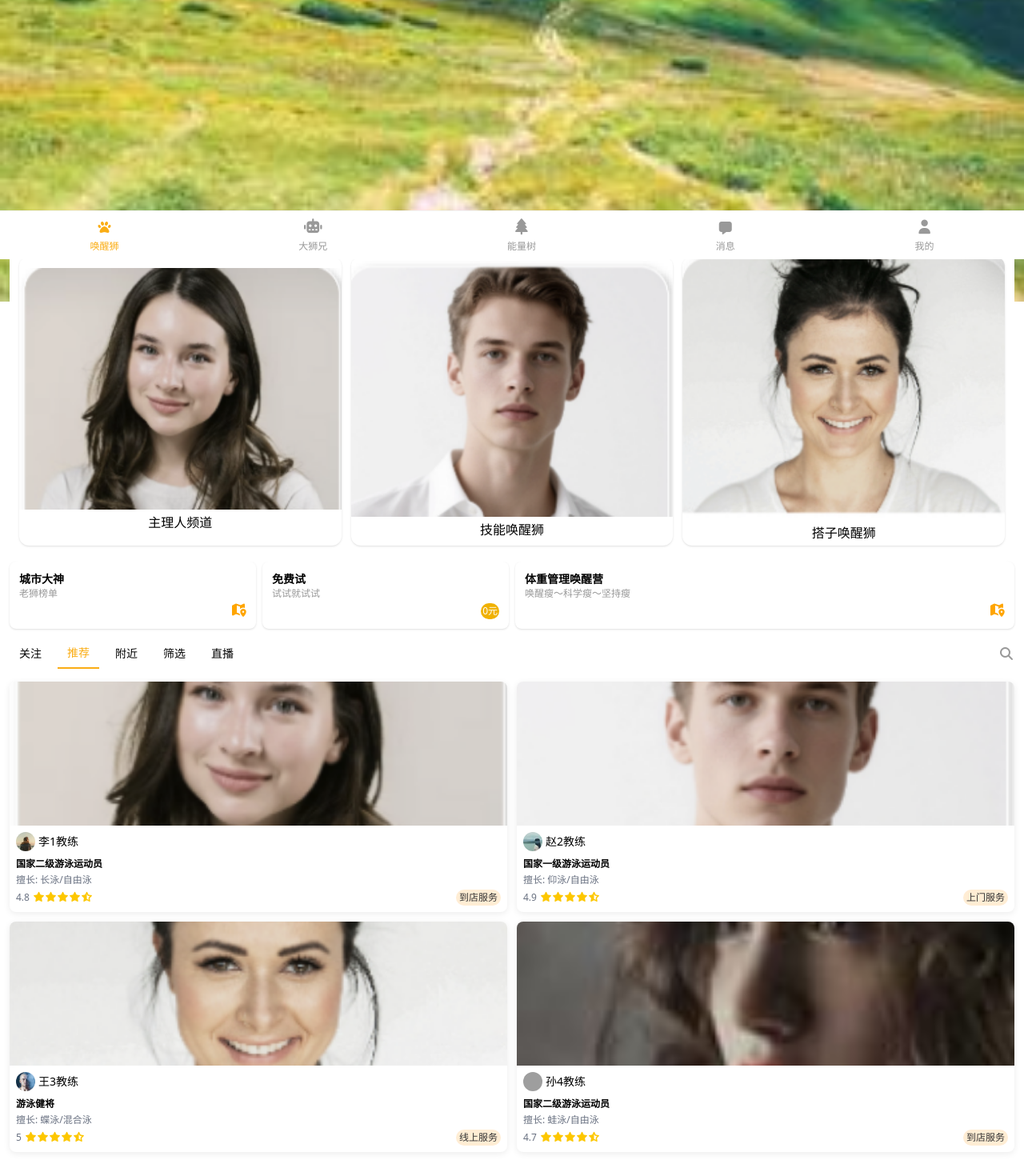
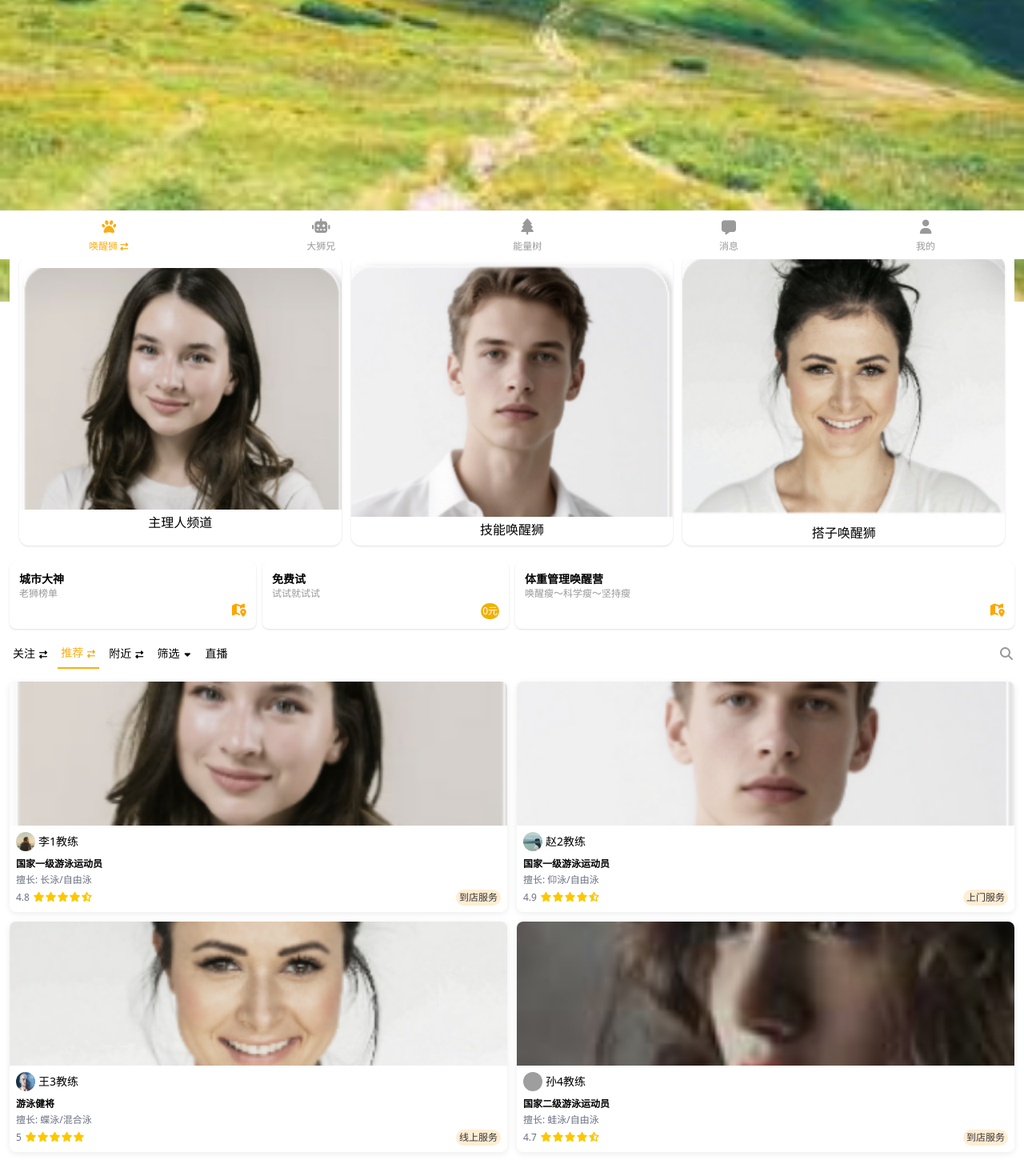
Before and after one commit to RosyDawns/hxs-demo1, a Vue app: page / in a window 1280 px wide. Shown: the part 476-1946 px from the top of the page at 80% size. Built offline with nearby package versions, Linux system fonts and the light colour scheme; grey boxes are pictures that could not be loaded; a web font is replaced by a local one.

Commit message:
add(project): 修复路由跳转重置滚动高度

```diff
--- a/src/components/FooterNav.vue
+++ b/src/components/FooterNav.vue
@@ -8,8 +8,10 @@
         :class="activePage === 'index' ? 'text-primary' : 'text-gray'"
         @click="$router.push('/')"
       >
-        <i class="fa-solid fa-paw"></i>
-        <p class="text-xs mt-1">唤醒狮</p>
+        <i class="fa-solid fa-paw text-lg"></i>
+        <p class="text-xs mt-1 flex items-center">
+          唤醒狮<i class="fa-solid fa-right-left ml-0.5" style="font-size: 10px"></i>
+        </p>
       </button>
       <button
         class="text-center nav-footer"
@@ -40,7 +42,7 @@
         :class="activePage === 'messages' ? 'text-primary' : 'text-gray'"
         @click="$router.push('/messages')"
       >
-        <i class="fa-solid fa-message"></i>
+        <i class="fa-solid fa-message text-lg"></i>
         <p class="text-xs mt-1">消息</p>
       </button>
       <button
--- a/src/views/IndexPage.vue
+++ b/src/views/IndexPage.vue
@@ -133,7 +133,7 @@
     <!-- 分类标签栏 -->
     <div class="flex space-x-2 p-3 overflow-x-auto scrollbar-hide">
       <button
-        class="px-3 py-2 whitespace-nowrap text-sm font-medium nav-action cursor-pointer"
+        class="px-1 py-2 whitespace-nowrap text-sm font-medium nav-action cursor-pointer"
         :class="
           selectedCategory === '关注'
             ? 'text-primary border-b-2 border-primary text-orange'
@@ -141,10 +141,10 @@
         "
         @click="handleCategoryClick('关注')"
       >
-        关注
+        关注 <i class="fa-solid fa-right-left" style="font-size: 10px"></i>
       </button>
       <button
-        class="px-3 py-2 whitespace-nowrap text-sm font-medium nav-action cursor-pointer"
+        class="px-1 py-2 whitespace-nowrap text-sm font-medium nav-action cursor-pointer"
         :class="
           selectedCategory === '推荐'
             ? 'text-primary border-b-2 border-primary text-orange'
@@ -152,10 +152,10 @@
         "
         @click="handleCategoryClick('推荐')"
       >
-        推荐
+        推荐 <i class="fa-solid fa-right-left" style="font-size: 10px"></i>
       </button>
       <button
-        class="px-3 py-2 whitespace-nowrap text-sm font-medium nav-action cursor-pointer"
+        class="px-1 py-2 whitespace-nowrap text-sm font-medium nav-action cursor-pointer"
         :class="
           selectedCategory === '附近'
             ? 'text-primary border-b-2 border-primary text-orange'
@@ -163,10 +163,10 @@
         "
         @click="handleCategoryClick('附近')"
       >
-        附近
+        附近 <i class="fa-solid fa-right-left" style="font-size: 10px"></i>
       </button>
       <button
-        class="px-3 py-2 whitespace-nowrap text-sm font-medium nav-action cursor-pointer"
+        class="px-1 py-2 whitespace-nowrap text-sm font-medium nav-action cursor-pointer"
         :class="
           selectedCategory === '筛选'
             ? 'text-primary border-b-2 border-primary text-orange'
@@ -174,10 +174,10 @@
         "
         @click="handleCategoryClick('筛选')"
       >
-        筛选
+        筛选 <i class="fa-solid fa-caret-down" style="font-size: 10px"></i>
       </button>
       <button
-        class="px-3 py-2 whitespace-nowrap text-sm font-medium nav-action cursor-pointer"
+        class="px-1 py-2 whitespace-nowrap text-sm font-medium nav-action cursor-pointer"
         :class="
           selectedCategory === '直播'
             ? 'text-primary border-b-2 border-primary text-orange'
@@ -223,13 +223,15 @@
             <div class="flex items-center">
               <span class="text-xs text-gray-500 mr-1">{{ coach.rating }}</span>
               <div class="flex">
-                <i class="fa-solid fa-star text-yellow-400 text-xs"></i>
-                <i class="fa-solid fa-star text-yellow-400 text-xs"></i>
-                <i class="fa-solid fa-star text-yellow-400 text-xs"></i>
-                <i class="fa-solid fa-star text-yellow-400 text-xs"></i>
-                <i
-                  class="fa-solid fa-star-half-stroke text-yellow-400 text-xs"
-                ></i>
+                <!-- 动态生成星星 -->
+                <i v-for="star in 5" :key="star" :class="[
+                  'text-yellow-400 text-xs',
+                  {
+                    'fa-solid fa-star': star <= Math.floor(coach.rating),
+                    'fa-solid fa-star-half-stroke': star === Math.ceil(coach.rating) && coach.rating % 1 !== 0,
+                    'fa-regular fa-star': star > Math.ceil(coach.rating)
+                  }
+                ]"></i>
               </div>
             </div>
             <div
@@ -293,7 +295,7 @@ export default {
         id: 1,
         name: "李1教练",
         avatar: user1,
-        qualification: "国家二级游泳运动员",
+        qualification: "国家一级游泳运动员",
         skills: "长泳/自由泳",
         rating: 4.8,
         level: "初级教练",
```
